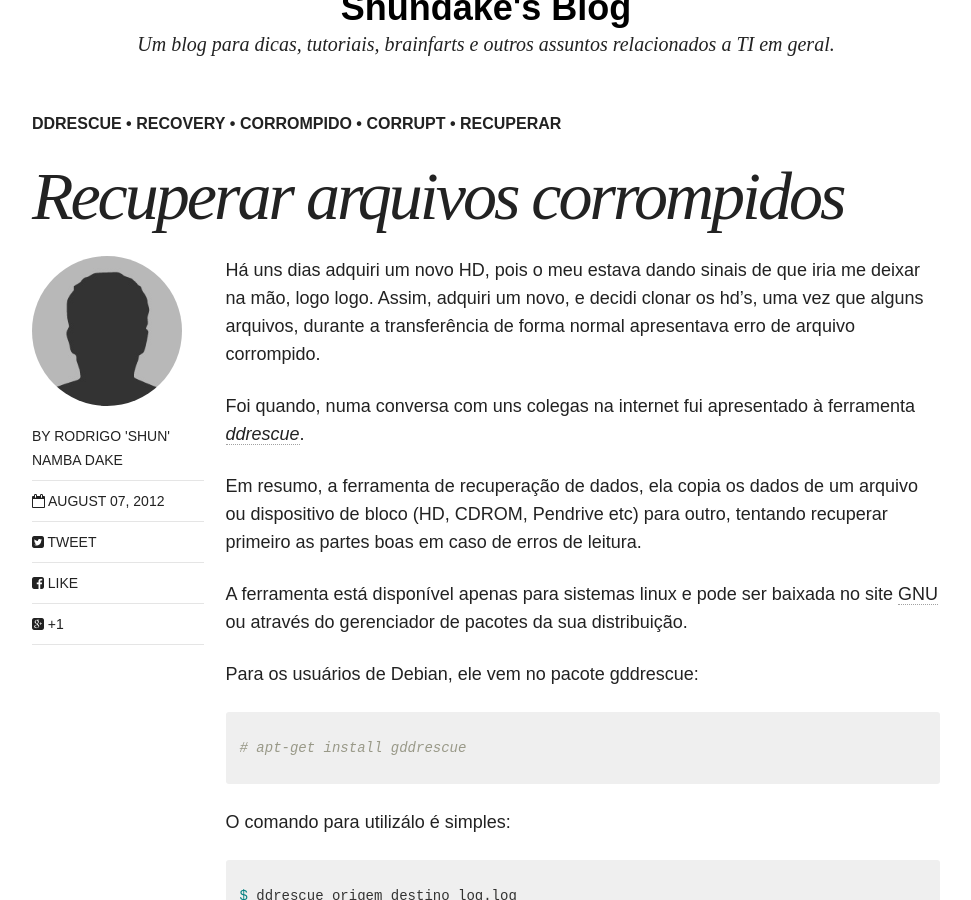
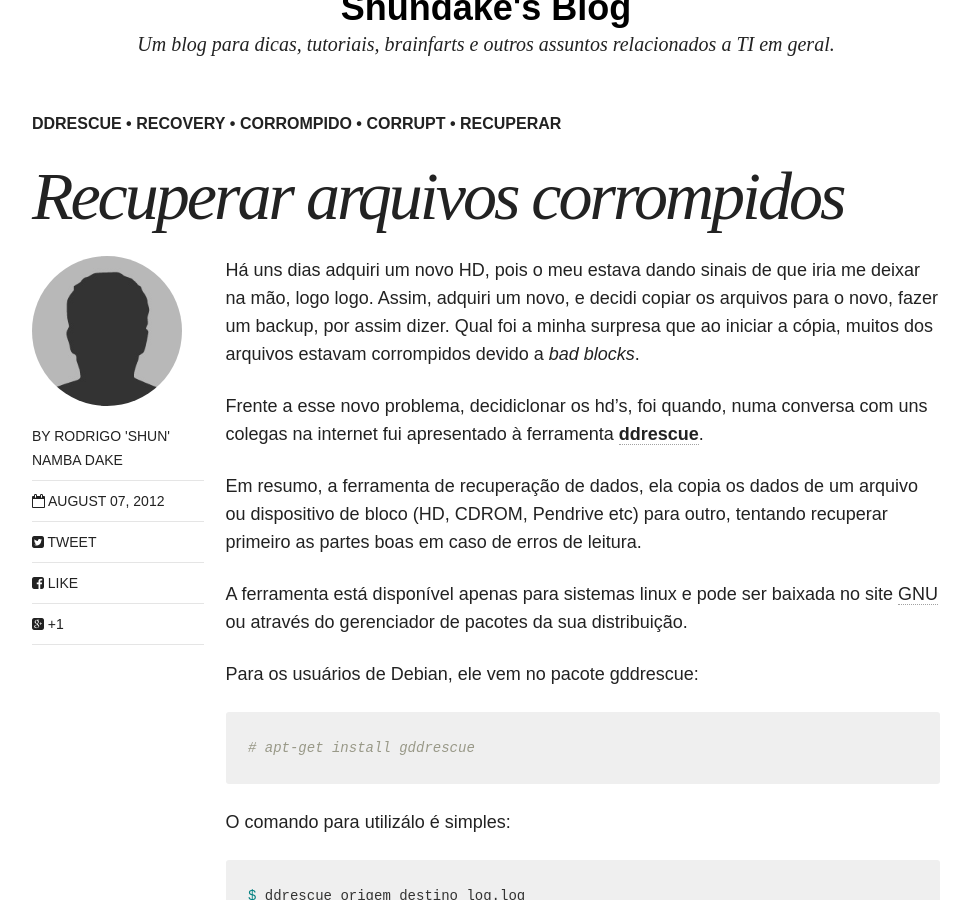
Before and after one commit to shundake/shundake.github.io, a Jekyll site: the page built from _posts/articles/2012-08-07-Recuperar-arquivos-corrompidos.md, in a window 1280 px wide and 900 px high, scrolled down 339 px. Shown: the whole window, without its empty margins (154-1125 px from the left). Built offline with Jekyll 4.4.1, drawn with Linux system fonts in a browser that asks for light colours; nearby versions of some CDN libraries.

Commit message:
1st post

```diff
--- a/_posts/articles/2012-08-07-Recuperar-arquivos-corrompidos.md
+++ b/_posts/articles/2012-08-07-Recuperar-arquivos-corrompidos.md
@@ -15,12 +15,12 @@
 ---
 
 Há uns dias adquiri um novo HD, pois o meu estava dando sinais de que iria me
-deixar na mão, logo logo. Assim, adquiri um novo, e decidi clonar os hd's, uma
-vez que alguns arquivos, durante a transferência de forma normal apresentava
-erro de arquivo corrompido.
+deixar na mão, logo logo. Assim, adquiri um novo, e decidi copiar os arquivos
+para o novo, fazer um backup, por assim dizer. Qual foi a minha surpresa que ao
+iniciar a cópia, muitos dos arquivos estavam corrompidos devido a *bad blocks*.
 
-Foi quando, numa conversa com uns colegas na internet fui apresentado à
-ferramenta [*ddrescue*](http://www.gnu.org/software/ddrescue/manual/ddrescue_manual.html).
+Frente a esse novo problema, decidiclonar os hd's, foi quando, numa conversa com uns colegas na internet fui apresentado à
+ferramenta [**ddrescue**](http://www.gnu.org/software/ddrescue/manual/ddrescue_manual.html).
 
 Em resumo, a ferramenta de recuperação de dados, ela copia os dados de um
 arquivo ou dispositivo de bloco (HD, CDROM, Pendrive etc) para outro, tentando
@@ -33,62 +33,62 @@
 Para os usuários de Debian, ele vem no pacote gddrescue:
 
 {% highlight bash %}
-# apt-get install gddrescue
+ # apt-get install gddrescue
 {% endhighlight %}
 
 O comando para utilizálo é simples:
 
 {% highlight bash %}
-$ ddrescue origem destino log.log
+ $ ddrescue origem destino log.log
 {% endhighlight %}
 
 Explicando:
-* *ddrescue*: a ferramenta para efetuar recuperação de dados;
-* *origem*: dispositivo ou arquivo de origem;
-* *destino*: dispositivo ou arquivo de destino;
-* *log.log*: arquivo de log;
+* **ddrescue**: a ferramenta para efetuar recuperação de dados;
+* **origem**: dispositivo ou arquivo de origem;
+* **destino**: dispositivo ou arquivo de destino;
+* **log.log**: arquivo de log;
 
 Parece complicado, mas é bem simples de ser utilizado, porém, dependendo do
 arquivo ou dispositivo pode levar um bom tempo até terminar. Listarei alguns
 usos que podem ser realizados, como exemplo, para tornar mais simples o
 entendimento:
 
-*Caso 1*
+**Caso 1**
 
 Nesse primeiro caso, seria um CD/DVD com problemas simples de leitura, uns
 riscos ou arranhões que atrapaplham quando escuto música ou assisto a um vídeo,
 coisa simples, não garanto que funcione com mídias super riscadas.
 
 {% highlight bash %}
-$ ddrescue /dev/sr0 /home/user/imagem.img cd.log
+ $ ddrescue /dev/sr0 /home/user/imagem.img cd.log
 {% endhighlight %}
 
-Utilizei o comando *ddrescue* para copiar bloco-a-bloco o *CD/DVD* criando uma
-*imagem.img* da mídia e um *arquivo de log* para consulta.
+Utilizei o comando **ddrescue** para copiar bloco-a-bloco o **CD/DVD** criando uma
+**imagem.img** da mídia e um *arquivo de log* para consulta.
 
-*Caso 2*
+**Caso 2**
 
 Já nesse caso seria a recuperação de um arquivo corrompido em um pendrive ou HD
 externo, montado em /mnt.
 
 {% highlight bash %}
-$ ddrescue /mnt/arquivo.origem /home/user/arquivo.destino arquivo.log
+ $ ddrescue /mnt/arquivo.origem /home/user/arquivo.destino arquivo.log
 {% endhighlight %}
 
-O comando *ddrescue* copia o *arquivo de origem* e salva um *arquivo de
-destino*, criando um *arquivo de log* para consulta.
+O comando **ddrescue** copia o **arquivo de origem** e salva um **arquivo de
+destino**, criando um **arquivo de log** para consulta.
 
-*Caso 3*
+**Caso 3**
 
 Nesse último caso, é a ilustração do procedimento que efetuei para clonar meu HD
 com vários arquivos corrompidos.
 
 {% highlight bash %}
-$ ddrescue /dev/sda1 /dev/sdb1 clone.log
+ $ ddrescue /dev/sda1 /dev/sdb1 clone.log
 {% endhighlight %}
 
-Aqui, o comando *ddrescue* copia os blocos do *primeiro HD* para o *segundo HD*
-criando um *log* para consulta.
+Aqui, o comando **ddrescue** copia os blocos do **primeiro HD** para o **segundo HD**
+criando um **log** para consulta.
 
 #E aí, o que acharam?
 
```
Also changed, not shown: Gemfile.lock.
